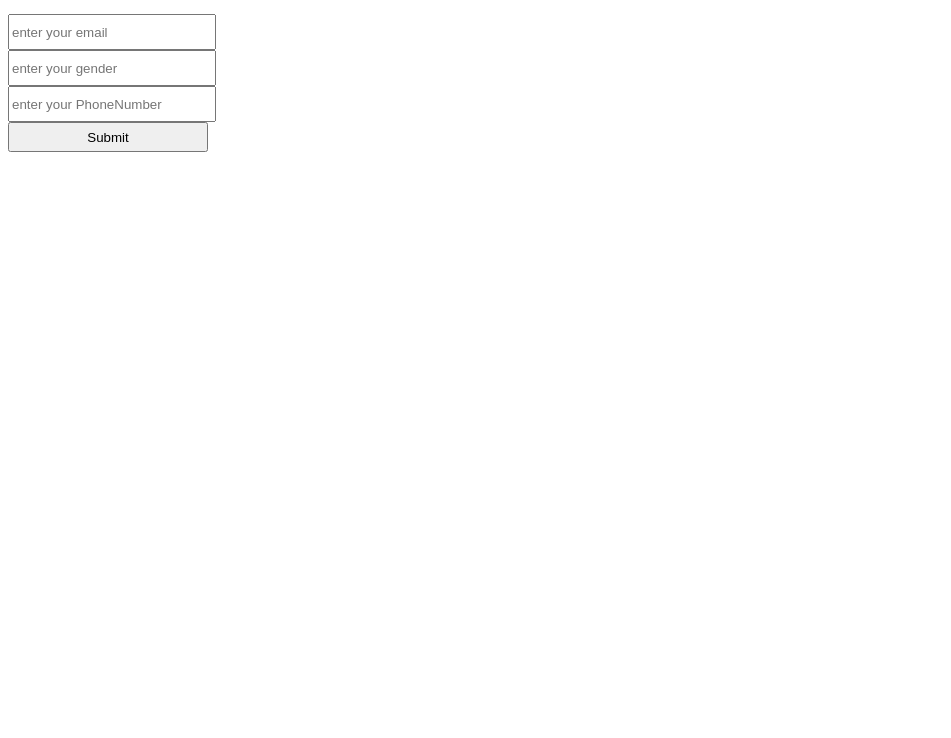
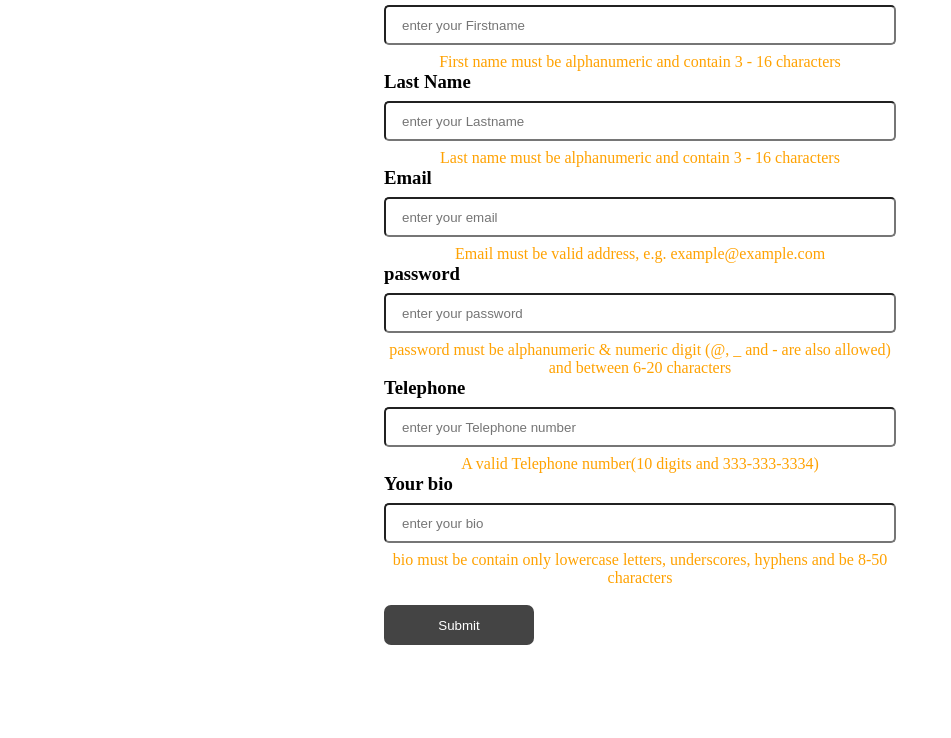
Before and after one commit to avikodre03/Exercises-Advance-JS, a plain HTML site: page Form validation/index.html in a window 1280 px wide. Shown: the part 62-800 px from the top of the page, without its empty margins (0-951 px from the left). Drawn offline with Linux system fonts and the light colour scheme.

Commit message:
updated 1401

```diff
--- /dev/null
+++ b/Form validation/index.css
@@ -0,0 +1,59 @@
+* {
+    box-sizing: border-box;
+    padding: 0;
+    margin: 0;
+
+}
+
+.mainContainer {
+    display: flex;
+    flex-direction: column;
+    align-items: center;
+    height: 100vh;
+    width: 100vw;
+}
+
+.inputDiv {
+    /* border: 2px solid red; */
+    width: 40%;
+}
+
+
+input {
+    height: 40px;
+    width: 100%;
+    border-radius: 5px;
+    padding-left: 1rem;
+    margin: .5rem 0;
+    /* margin: 1rem; */
+
+
+}
+
+button {
+    height: 40px;
+    width: 150px;
+    background-color: #444444;
+    color: white;
+    border-radius: 7px;
+    border: none;
+    /* margin: 1rem; */
+
+
+}
+
+.error {
+    border: 2px solid red;
+    outline: 2px solid red;
+}
+
+#helperText1,
+#helperText2,
+#helperText3,
+#helperText4,
+#helperText5,
+#helperText6,
+#helperText7 {
+    color: #ffa202;
+    text-align: center;
+}
--- a/Form validation/index.html
+++ b/Form validation/index.html
@@ -6,133 +6,52 @@
     <meta http-equiv="X-UA-Compatible" content="IE=edge">
     <meta name="viewport" content="width=device-width, initial-scale=1.0">
     <title>Document</title>
-    <style>
-        body {
-            display: flex;
-            flex-direction: column;
-        }
+    <link rel="stylesheet" href="index.css">
+    <script defer src="index.js"></script>
 
-        input,
-        button {
-            height: 30px;
-            width: 200px;
-            /* margin: 1rem; */
-
-
-        }
-
-        .error {
-            border: 2px solid red;
-            outline: 2px solid red;
-        }
-        #helperText1{
-            color: red;
-        }
-    </style>
 </head>
 
 <body>
-    <input type="text" onkeyup="inputValueChange()" id="name" placeholder="enter your name">
-     <p id="helperText1"></p>
-    <input type="text" onkeyup="inputValueChange()" id="email" placeholder="enter your email">
-    <input type="text" onkeyup="inputValueChange()" id="gender" placeholder="enter your gender">
-    <input type="text" onkeyup="inputValueChange()" id="phno" placeholder="enter your PhoneNumber">
+    <div class="mainContainer">
+        <h1>Validating Web Form</h1>
+        <div class="inputDiv">
 
-    <button onclick="submitData()" id="submitbutton">Submit</button>
+            <h3>First Name</h3>
+            <input type="text" maxlength="16" onkeyup="inputValueChange()" id="firstName"
+                placeholder="enter your Firstname">
+            <p id="helperText1">First name must be alphanumeric and contain 3 - 16 characters</p>
 
-    <script>
-        const name = document.getElementById("name")
-        const email = document.getElementById("email")
-        const gender = document.getElementById("gender")
-        const phno = document.getElementById("phno")
+            <h3>Last Name</h3>
+            <input type="text" maxlength="16" onkeyup="inputValueChange()" id="lastName"
+                placeholder="enter your Lastname">
+            <p id="helperText6">Last name must be alphanumeric and contain 3 - 16 characters</p>
+
+            <h3>Email</h3>
+            <input type="text" onkeyup="inputValueChange()" id="email" placeholder="enter your email">
+            <p id="helperText2">Email must be valid address, e.g. example@example.com</p>
+
+            <h3>password</h3>
+            <input type="password" onkeyup="inputValueChange()" id="password" placeholder="enter your password">
+            <p id="helperText3">password must be alphanumeric & numeric digit (@, _ and - are also allowed)<br>and
+                between 6-20 characters</p>
+
+            <h3>Telephone</h3>
+            <input type="text" maxlength="12" onkeyup="inputValueChange()" id="phno"
+                placeholder="enter your Telephone number">
+            <p id="helperText4">A valid Telephone number(10 digits and 333-333-3334)</p>
+
+            <h3>Your bio</h3>
+            <input type="text" maxlength="50" onkeyup="inputValueChange()" id="bio" placeholder="enter your bio">
+            <p id="helperText7">bio must be contain only lowercase letters, underscores, hyphens and be 8-50 characters
+            </p>
+            <br>
+
+            <p id="helperText5"></p>
+            <button onclick="submitData()" id="submitbutton">Submit</button>
+        </div>
+    </div>
 
 
-        const button = document.getElementById("submitbutton")
-        const error = {
-            name: true,
-            email: true,
-            gender: true,
-            phno: true
-        }
-
-        function inputValueChange() {
-            const helperText1 = document.getElementById("helperText1")
-
-            if (name.value === "") {
-                error.name = true
-                name.classList.add("error")
-                helperText1.innerText="value empty"
-            } else {
-                error.name = false
-                name.classList.remove("error")
-                helperText1.innerText=""
-                if (name.value.length < 3) {
-                    error.name = true
-                    name.classList.add("error")
-                    helperText1.innerText="value should be greater than 3"
-                } else {
-                    error.name = false
-                    name.classList.remove("error")
-                    helperText1.innerText=""
-                    if (/^[a-zA-Z ]*$/.test(name.value) == false) {
-                        error.name = true
-                        name.classList.add("error")
-                        helperText1.innerText="please enter valid name"
-                    } else {
-                        error.name = false
-                        name.classList.remove("error")
-                        helperText1.innerText=""
-                    }
-                }
-            }
-
-            if ((email.value === "" || /^\w+([\.-]?\w+)*@\w+([\.-]?\w+)*(\.\w{2,3}[a-zA-Z\s])+$/.test(email.value) == false)) {
-                error.email = true
-                email.classList.add("error")
-            } else {
-                error.email = false
-                email.classList.remove("error")
-            }
-
-            if ((gender.value === "" || (gender.value.toLowerCase() != "male" && gender.value.toLowerCase() != "female"))) {
-                error.gender = true
-                gender.classList.add("error")
-            } else {
-                error.gender = false
-                gender.classList.remove("error")
-            }
-
-            if ((phno.value === "" || /^\w{9}\d+$/.test(phno.value) == false || phno.value.length > 10)) {
-                error.phno = true
-                phno.classList.add("error")
-
-            } else {
-                error.phno = false
-                phno.classList.remove("error")
-
-            }
-            console.log(error);
-
-
-
-        }
-        function submitData() {
-            if (error.name == true || error.email == true || error.gender == true || error.phno == true) {
-
-                name.classList.add("error")
-                email.classList.add("error")
-                gender.classList.add("error")
-                phno.classList.add("error")
-
-
-
-
-            } else {
-
-                console.log("submitbutton click");
-            }
-        }
-    </script>
 </body>
 
 </html>
--- /dev/null
+++ b/Form validation/index.js
@@ -0,0 +1,221 @@
+const name = document.getElementById("firstName")
+const lastName = document.getElementById("lastName")
+const email = document.getElementById("email")
+const password = document.getElementById("password")
+const phno = document.getElementById("phno")
+const bio = document.getElementById("bio")
+
+
+const button = document.getElementById("submitbutton")
+const error = {
+    name: true,
+    lastName: true,
+    email: true,
+    password: true,
+    phno: true,
+    bio: true
+}
+
+
+
+function inputValueChange() {
+    const helperText1 = document.getElementById("helperText1")
+    const helperText6 = document.getElementById("helperText6")
+    const helperText2 = document.getElementById("helperText2")
+    const helperText3 = document.getElementById("helperText3")
+    const helperText4 = document.getElementById("helperText4")
+    const helperText5 = document.getElementById("helperText5")
+    const helperText7 = document.getElementById("helperText7")
+
+    if (name.value === "") {
+        error.name = true
+        name.classList.add("error")
+        helperText1.innerText = "First name must be alphanumeric and contain 3 - 16 characters"
+    }
+    else {
+        error.name = false
+        name.classList.remove("error")
+        helperText1.innerText = ""
+
+        if (name.value.length < 3) {
+            error.name = true
+            name.classList.add("error")
+            helperText1.innerText = "First name must be contain 3 - 16 characters"
+        }
+        else {
+            error.name = false
+            name.classList.remove("error")
+            helperText1.innerText = ""
+
+            if (/^[a-zA-Z ]*$/.test(name.value) == false) {
+                error.name = true
+                name.classList.add("error")
+                helperText1.innerText = "First name must be alphanumeric"
+            }
+            else {
+                error.name = false
+                name.classList.remove("error")
+                helperText1.innerText = ""
+            }
+        }
+    }
+
+    if (lastName.value === "") {
+        error.lastName = true
+        lastName.classList.add("error")
+        helperText6.innerText = "First name must be alphanumeric and contain 3 - 16 characters"
+    }
+    else {
+        error.lastName = false
+        lastName.classList.remove("error")
+        helperText6.innerText = ""
+
+        if (lastName.value.length < 3) {
+            error.lastName = true
+            lastName.classList.add("error")
+            helperText6.innerText = "First name must be contain 3 - 16 characters"
+        }
+        else {
+            error.lastName = false
+            lastName.classList.remove("error")
+            helperText6.innerText = ""
+
+            if (/^[a-zA-Z ]*$/.test(lastName.value) == false) {
+                error.lastName = true
+                lastName.classList.add("error")
+                helperText6.innerText = "First name must be alphanumeric."
+            }
+            else {
+                error.lastName = false
+                lastName.classList.remove("error")
+                helperText6.innerText = ""
+            }
+        }
+    }
+
+    if ((email.value === "" || /^\w+([\.-]?\w+)*@\w+([\.-]?\w+)*(\.\w{2,3}[a-zA-Z\s])+$/.test(email.value) == false)) {
+        helperText2.innerText = "Email must be valid address, e.g. example@example.com"
+        error.email = true
+        email.classList.add("error")
+    }
+    else {
+        helperText2.innerText = ""
+        error.email = false
+        email.classList.remove("error")
+    }
+
+    if (password.value === "") {
+        helperText3.innerText = "password must be alphanumeric and numeric digit (@, _ and - are also allowed)"
+        error.password = true
+        password.classList.add("error")
+    }
+    else {
+        helperText3.innerText = ""
+        error.password = false
+        password.classList.remove("error")
+
+        if (password.value.length < 6) {
+            helperText3.innerText = "between 6-20 characters"
+            error.password = true
+            password.classList.add("error")
+        }
+        else {
+            helperText3.innerText = ""
+            error.password = false
+            password.classList.remove("error")
+
+            if ((/^(?=.*[0-9])(?=.*[!@#$%^&*])[a-zA-Z0-9!@#$%^&*]{6,20}$/.test(password.value) == false)) {
+                helperText3.innerText = " at least one numeric digit, one uppercase and one lowercase letter"
+                error.password = true
+                password.classList.add("error")
+            }
+            else {
+                helperText3.innerText = ""
+                error.password = false
+                password.classList.remove("error")
+            }
+        }
+    }
+
+
+
+    if (phno.value === "") {
+        error.phno = true
+        phno.classList.add("error")
+        helperText4.innerText = "A valid Telephone number(10 digits and 333-333-3334)"
+    }
+    else {
+        error.phno = false
+        phno.classList.remove("error")
+        helperText4.innerText = ""
+
+        if (phno.value.length == 9) {
+            error.phno = true
+            phno.classList.add("error")
+            helperText4.innerText = "Phone no. should be of 10 digits"
+        }
+        else {
+            error.phno = false
+            phno.classList.remove("error")
+            helperText4.innerText = ""
+
+            if (/^\(?([0-9]{3})\)?[-]?([0-9]{3})[-]?([0-9]{4})$/.test(phno.value) == false) {
+                error.phno = true
+                phno.classList.add("error")
+                helperText4.innerText = "Please enter valid Phone no."
+            }
+            else {
+                error.phno = false
+                phno.classList.remove("error")
+                helperText4.innerText = ""
+
+
+            }
+
+        }
+    }
+
+    if ((bio.value === "" || (/^[a-z_' ]*$/.test(bio.value) == false) || bio.value.length < 8)) {
+        helperText7.innerText = "bio must be contain only lowercase letters, underscores, hyphens and be 8-50 characters"
+        error.bio = true
+        bio.classList.add("error")
+    }
+    else {
+        helperText7.innerText = ""
+        error.bio = false
+        bio.classList.remove("error")
+    }
+
+    // console.log(error);
+}
+
+function submitData() {
+    const dataToSend = {
+        name: name.value,
+        lastName: lastName.value,
+        email: email.value,
+        password: password.value,
+        phoneNumber: phno.value,
+        mybio: bio.value
+    }
+    const submitbutton = document.getElementById("submitbutton")
+    submitbutton.style.backgroundColor = "#5bbc79"
+    if (error.name == true || error.lastName == true || error.email == true || error.password == true || error.phno == true || error.bio == true) {
+        helperText5.innerText = "*Form Value Can't be empty"
+        name.classList.add("error")
+        lastName.classList.add("error")
+        email.classList.add("error")
+        password.classList.add("error")
+        phno.classList.add("error")
+        bio.classList.add("error")
+
+
+
+
+    } else {
+
+        helperText5.innerText = "Thank You !"
+        console.log("submitbutton click");
+        console.log(dataToSend);
+    }
+}
```
Also changed, not shown: World Countries List/index.js (+5 -5 lines).
